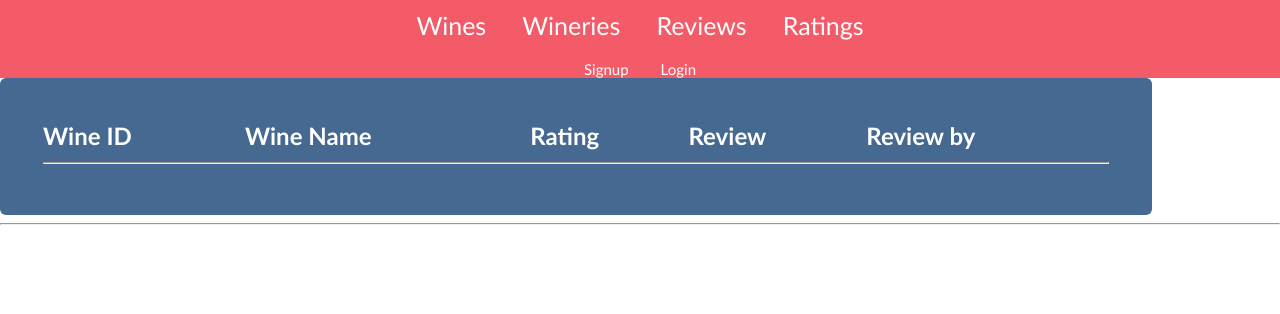
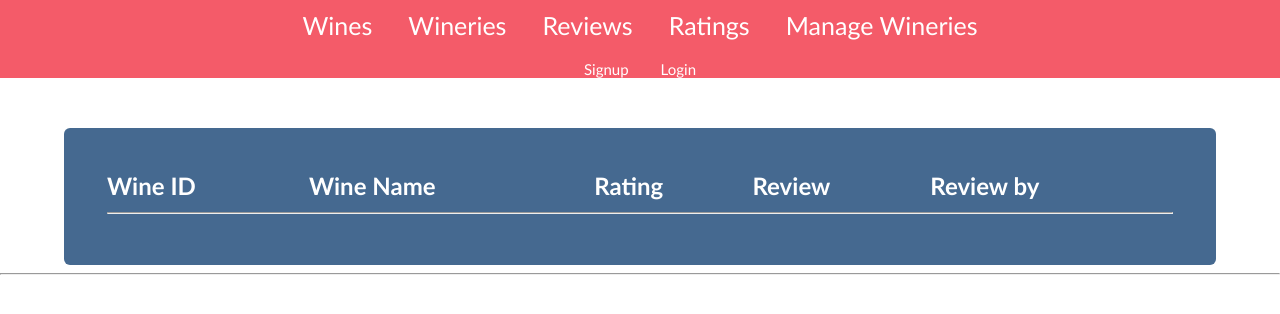
Before and after one commit to GremBleen/COS221-Prac-5, a PHP site: page /reviews.php in a window 1280 px wide. Shown: the top 314 px of the page. Run offline with PHP 8.4, Linux system fonts and the light colour scheme.

Commit message:
conflict resolution

```diff
--- a/GrapeVine/php/navbar.php
+++ b/GrapeVine/php/navbar.php
@@ -7,6 +7,7 @@
         <a href="wineries.php" class="topnavlink">Wineries</a>
         <a href="reviews.php" class="topnavlink">Reviews</a>
         <a href="ratings.php" class="topnavlink">Ratings</a>
+        <a href="manageWineries.php" class="topnavlink">Manage Wineries</a>
     </div>
     <br>
     <div style="width:100%;">
--- a/GrapeVine/reviews.php
+++ b/GrapeVine/reviews.php
@@ -8,10 +8,12 @@
 <?php
 require_once("php/navbar.php")
 ?>
-<table class="tableOfInfo" id="tableOfInfo">
+<div class="container-a" style="margin-top: 50px;">
+    <table class="tableOfInfo" id="tableOfInfo">
 
-</table>
-<tr><td colspan = "5"><hr style = "color: white;"></td></tr>
+    </table>
+</div>
+<tr><td colspan = "6"><hr style = "color: white;"></td></tr>
 <script>
     function loadReviews() {
         let display = document.getElementById("tableOfInfo");
```
